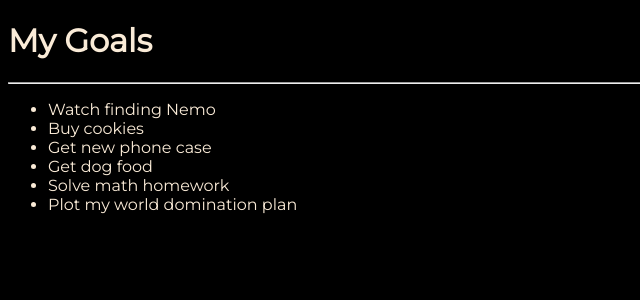
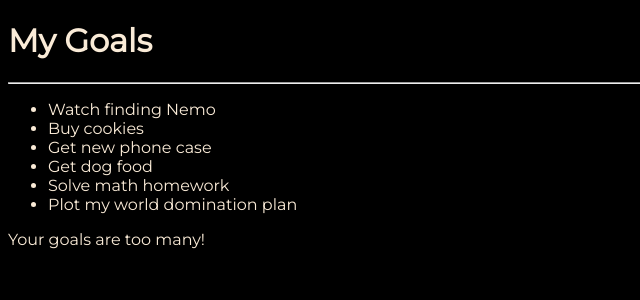
Before and after one commit to Charmain-Bonareri/Goals-App, an Angular app in the folder Goals/: page / in a window 1280 px wide. Shown: the top 300 px of the page, without its empty margins (0-640 px from the left). Built offline with nearby package versions, Linux system fonts and the light colour scheme; a web font is replaced by a local one.

Commit message:
Added ngIf to check the length of the goals array.

```diff
--- a/Goals/src/app/goal/goal.component.html
+++ b/Goals/src/app/goal/goal.component.html
@@ -6,4 +6,5 @@
       {{goal.name}}
     </li>
   </ul>
+  <p *ngIf="goals.length>5">Your goals are too many!</p>
 </div>
```
